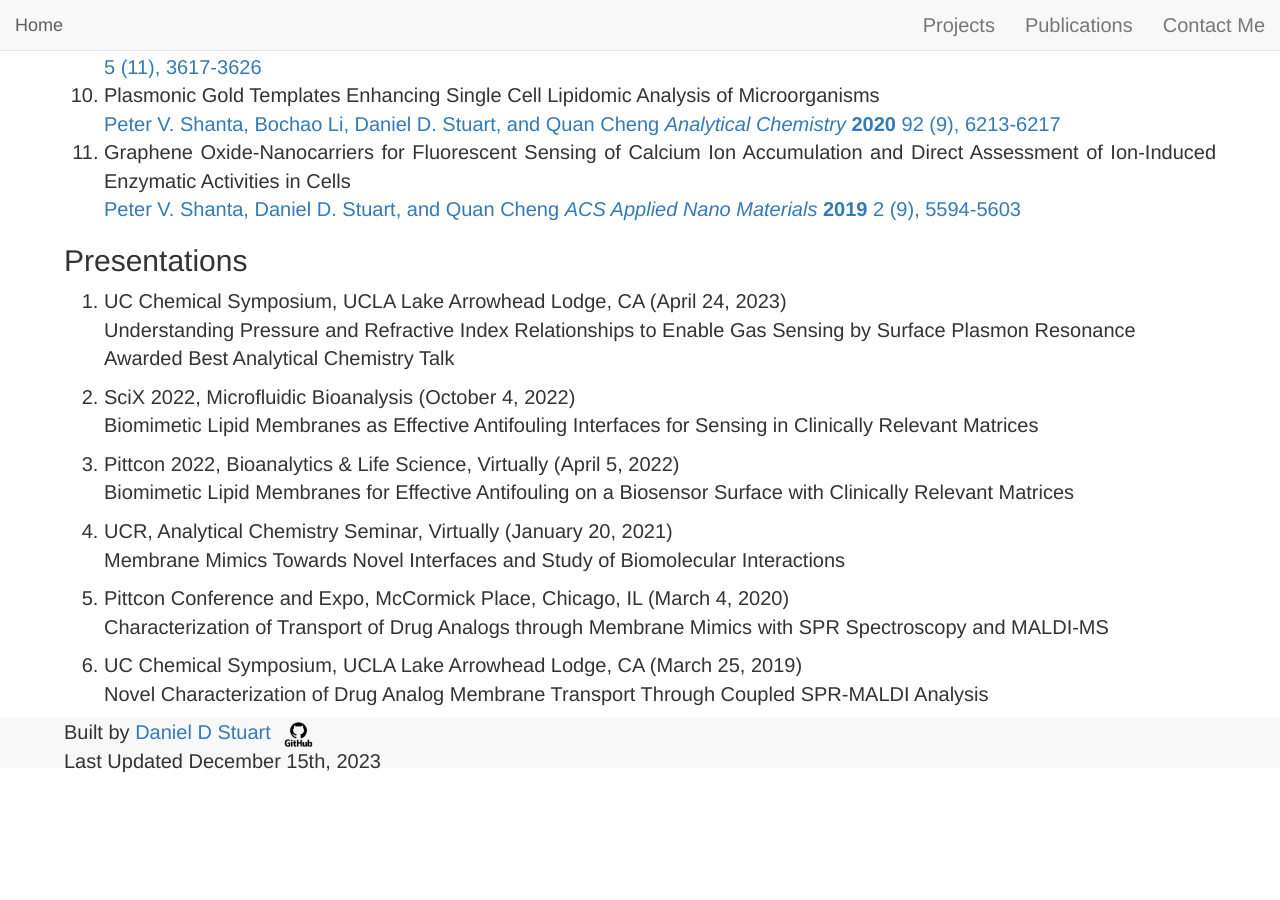
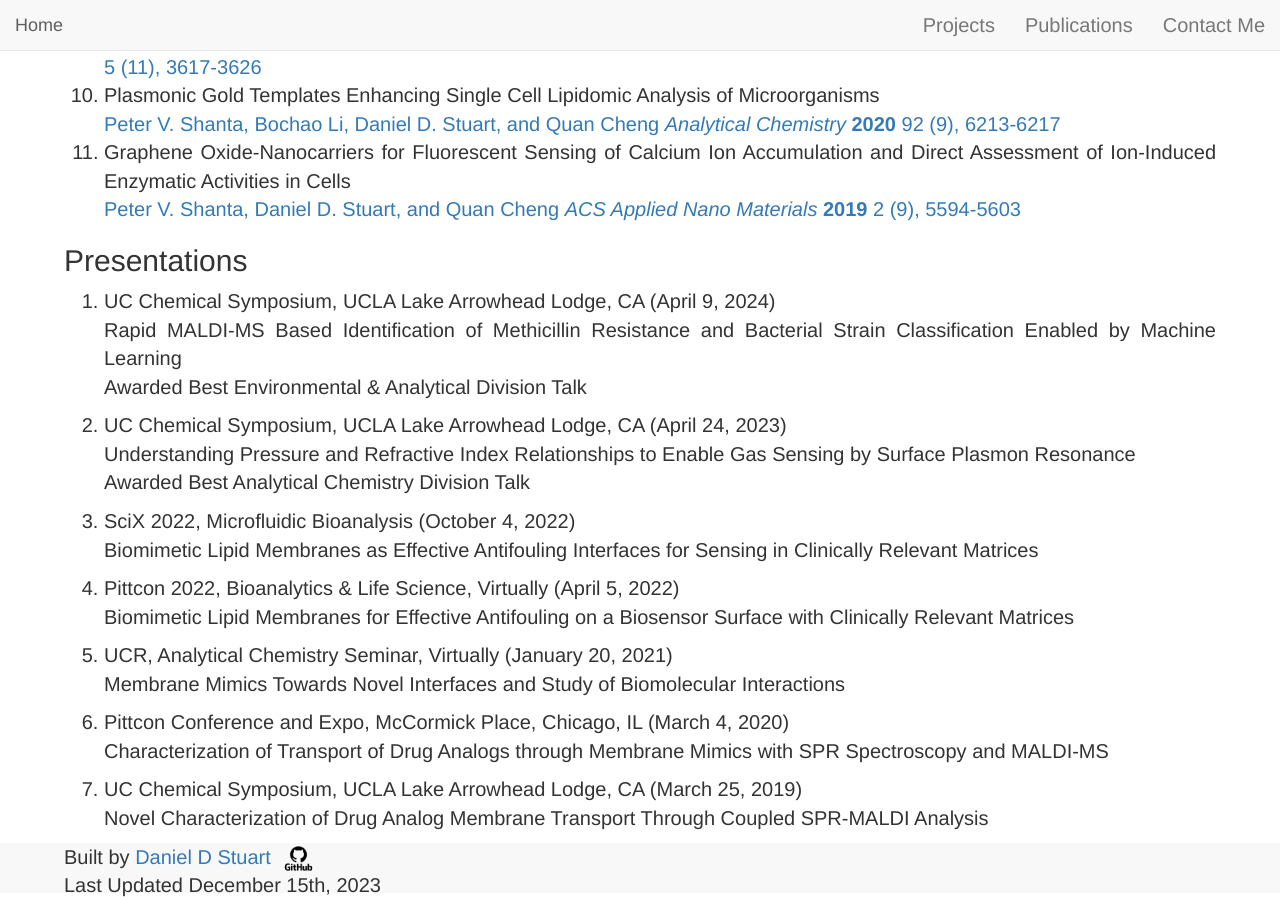
Before and after one commit to danieldstuart/danieldstuart.github.io, a Jekyll site: the page built from publications.markdown, in a window 1280 px wide and 900 px high, scrolled down 1307 px. Built offline with Jekyll 4.4.1, drawn with Linux system fonts in a browser that asks for light colours; nearby versions of some CDN libraries; before the commit the page ends 2082 px from its top, so only the background shows below that.

Commit message:
Update publications.markdown

```diff
--- a/publications.markdown
+++ b/publications.markdown
@@ -42,23 +42,27 @@ If you are interested in my publications a list is provided below. They can also
 ## Presentations ##
 <div markdown="1" class="list">
 
-1. UC Chemical Symposium, UCLA Lake Arrowhead Lodge, CA (April 24, 2023) <br>
+1. UC Chemical Symposium, UCLA Lake Arrowhead Lodge, CA (April 9, 2024) <br>
+Rapid MALDI-MS Based Identification of Methicillin Resistance and Bacterial Strain Classification Enabled by Machine Learning <br>
+Awarded Best Environmental & Analytical Division Talk
+
+2. UC Chemical Symposium, UCLA Lake Arrowhead Lodge, CA (April 24, 2023) <br>
 Understanding Pressure and Refractive Index Relationships to Enable Gas Sensing by Surface Plasmon Resonance <br>
-Awarded Best Analytical Chemistry Talk
+Awarded Best Analytical Chemistry Division Talk
 
-2. SciX 2022, Microfluidic Bioanalysis (October 4, 2022)
+3. SciX 2022, Microfluidic Bioanalysis (October 4, 2022)
 Biomimetic Lipid Membranes as Effective Antifouling Interfaces for Sensing in Clinically Relevant Matrices
 
-3. Pittcon 2022, Bioanalytics & Life Science, Virtually (April 5, 2022)
+4. Pittcon 2022, Bioanalytics & Life Science, Virtually (April 5, 2022)
 Biomimetic Lipid Membranes for Effective Antifouling on a Biosensor Surface with Clinically Relevant Matrices
 
-4. UCR, Analytical Chemistry Seminar, Virtually (January 20, 2021)
+5. UCR, Analytical Chemistry Seminar, Virtually (January 20, 2021)
 Membrane Mimics Towards Novel Interfaces and Study of Biomolecular Interactions
 
-5. Pittcon Conference and Expo, McCormick Place, Chicago, IL (March 4, 2020)
+6. Pittcon Conference and Expo, McCormick Place, Chicago, IL (March 4, 2020)
 Characterization of Transport of Drug Analogs through Membrane Mimics with SPR Spectroscopy and MALDI-MS
 
-6. UC Chemical Symposium, UCLA Lake Arrowhead Lodge, CA (March 25, 2019)
+7. UC Chemical Symposium, UCLA Lake Arrowhead Lodge, CA (March 25, 2019)
 Novel Characterization of Drug Analog Membrane Transport Through Coupled SPR-MALDI Analysis
 </div>
 </div>
```
